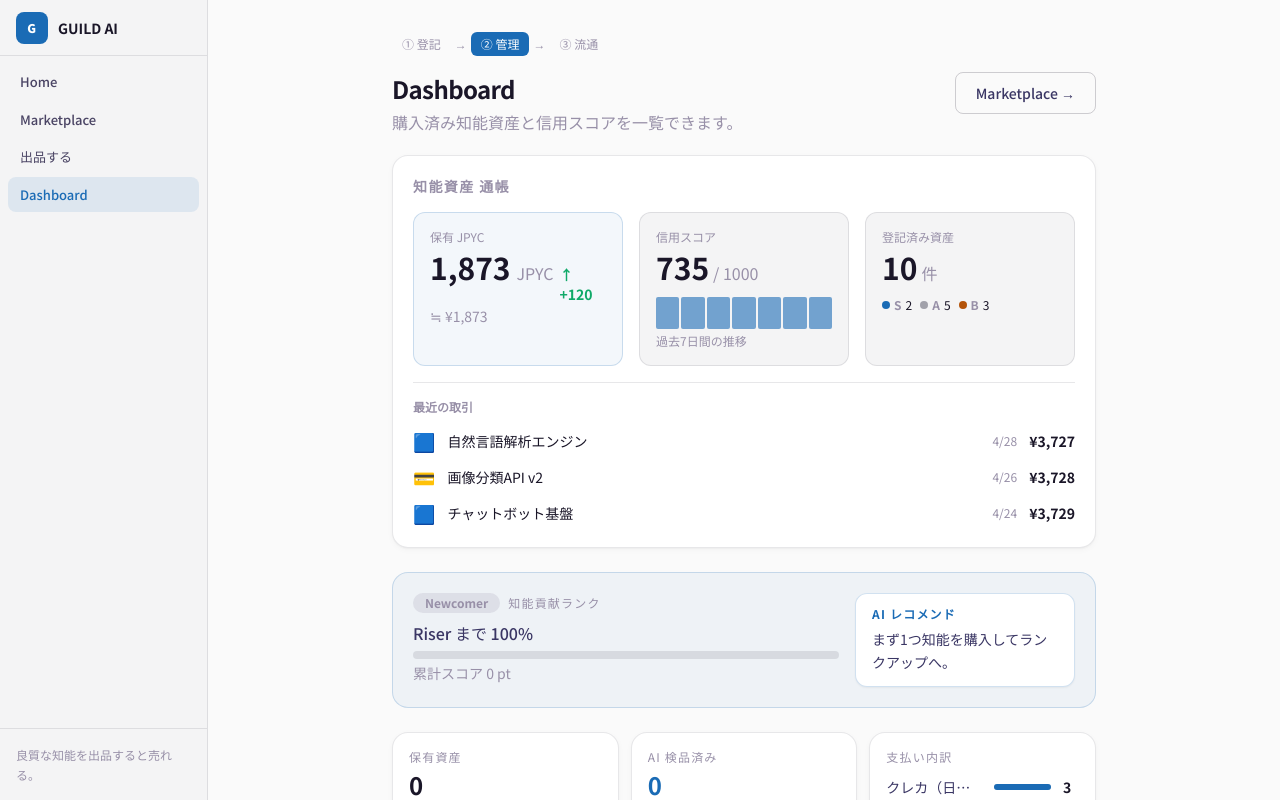
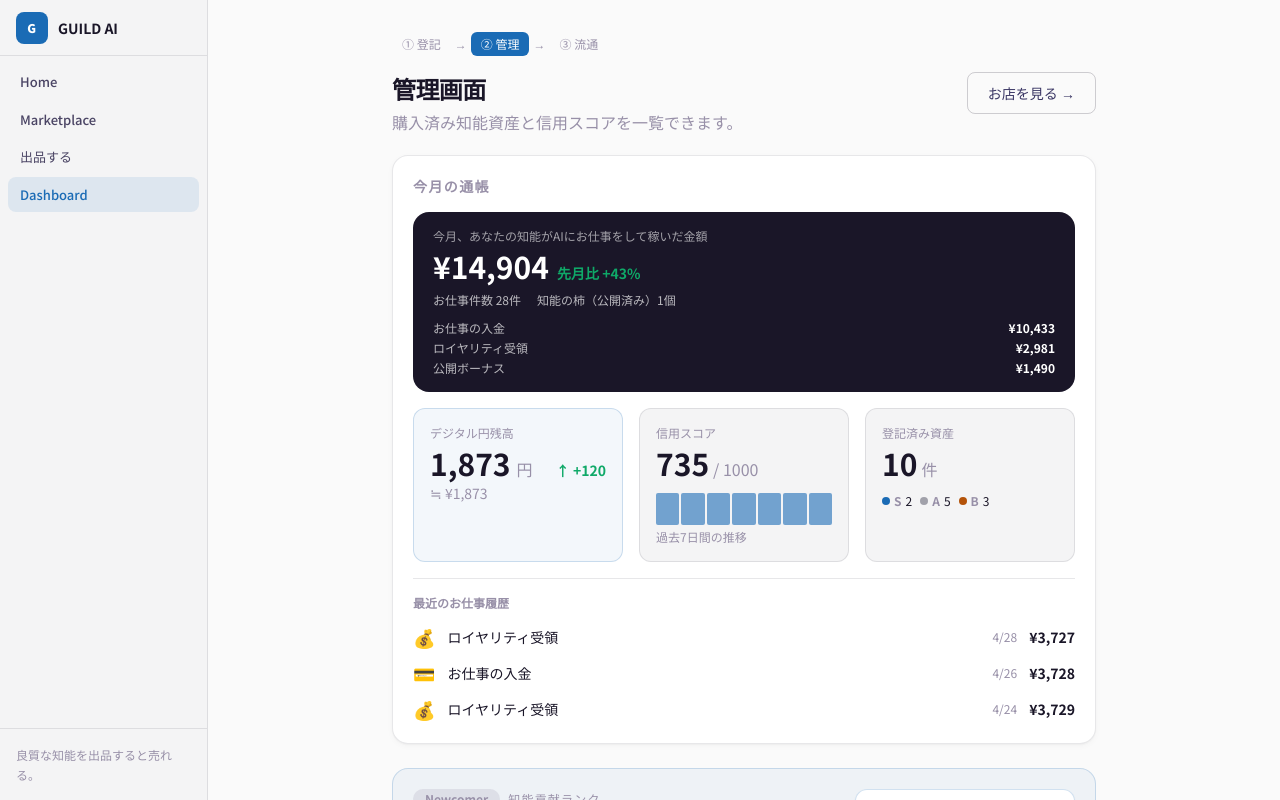
Before and after one commit to murata280/guild-ai, a Next.js app: page /dashboard in a window 1280 px wide. Built offline with nearby package versions, Linux system fonts and the light colour scheme.

Commit message:
feat(ux): dashboard passbook — 今月の通帳, monthly earnings, jargon-free copy

```diff
--- a/src/app/dashboard/page.tsx
+++ b/src/app/dashboard/page.tsx
@@ -6,7 +6,7 @@ import type { OwnershipRecord, Currency } from "@/types";
 import { computeContributionRank } from "@/lib/contribution-rank";
 import type { ContributionRank } from "@/lib/contribution-rank";
 import { getAssetHealth } from "@/lib/asset-health";
-import { getPassbookSnapshot } from "@/lib/passbook";
+import { getPassbookSnapshot, getMonthlyEarnings } from "@/lib/passbook";
 import { computeLeverage } from "@/lib/ses-leverage";
 import { StepIndicator } from "@/components/StepIndicator";
 
@@ -20,6 +20,10 @@ const RANK_STYLE: Record<ContributionRank, { bg: string; text: string }> = {
   Legendary:     { bg: "bg-kuroko",       text: "text-white" },
 };
 
+// ─── Currency display labels ────────────────────────────────────────────────────
+
+const CURRENCY_LABELS: Record<Currency, string> = { JPY: "日本円", JPYC: "デジタル円" };
+
 // ─── Mini stat bar ─────────────────────────────────────────────────────────────
 
 function StatBar({ value, color = "bg-kaki" }: { value: number; color?: string }) {
@@ -30,29 +34,57 @@ function StatBar({ value, color = "bg-kaki" }: { value: number; color?: string }
   );
 }
 
-// ─── 通帳カード ─────────────────────────────────────────────────────────────────
+// ─── 今月の通帳カード ─────────────────────────────────────────────────────────
 
 function PassbookCard({ owned }: { owned: OwnershipRecord[] }) {
   const snap = getPassbookSnapshot("demo-user");
+  const monthly = getMonthlyEarnings("demo-user");
   const assetCount = owned.length || snap.assetCount;
 
-  // Trust history mini-graph
   const maxTrust = Math.max(...snap.trustHistory, 1);
+  const TX_TYPE_LABELS: Record<string, string> = {
+    card: "お仕事の入金",
+    jpyc: "ロイヤリティ受領",
+  };
 
   return (
     <div className="mt-5 section-card p-5">
-      <h2 className="text-sm font-bold text-[#9890A8] uppercase tracking-widest mb-4">知能資産 通帳</h2>
+      <h2 className="text-sm font-bold text-[#9890A8] uppercase tracking-widest mb-4">今月の通帳</h2>
+
+      {/* Monthly earnings hero */}
+      <div className="rounded-2xl bg-kuroko px-5 py-4 mb-4">
+        <p className="text-xs text-white/60 mb-1">今月、あなたの知能がAIにお仕事をして稼いだ金額</p>
+        <div className="flex items-baseline gap-2">
+          <span className="text-3xl font-bold text-white tabular-nums">
+            ¥{monthly.jpy.toLocaleString("ja-JP")}
+          </span>
+          <span className="text-sm text-accent-green font-semibold">先月比 +{monthly.momGrowthPct}%</span>
+        </div>
+        <div className="flex gap-4 mt-2 text-xs text-white/70">
+          <span>お仕事件数 {monthly.aiJobs}件</span>
+          <span>知能の柿（公開済み）{monthly.assetCount}個</span>
+        </div>
+        {/* Breakdown */}
+        <div className="mt-3 space-y-1">
+          {monthly.breakdown.map(({ label, amount }) => (
+            <div key={label} className="flex justify-between text-xs">
+              <span className="text-white/70">{label}</span>
+              <span className="text-white font-semibold tabular-nums">¥{amount.toLocaleString("ja-JP")}</span>
+            </div>
+          ))}
+        </div>
+      </div>
 
       <div className="flex flex-col sm:flex-row gap-4">
 
-        {/* Left: JPYC balance */}
+        {/* Left: デジタル円 balance */}
         <div className="flex-1 rounded-xl bg-kaki/5 border border-kaki/20 px-4 py-4">
-          <p className="text-xs text-[#9890A8]">保有 JPYC</p>
+          <p className="text-xs text-[#9890A8]">デジタル円残高</p>
           <div className="flex items-baseline gap-1.5 mt-1">
             <span className="text-3xl font-bold text-kuroko tabular-nums">
               {snap.jpycBalance.toLocaleString("ja-JP")}
             </span>
-            <span className="text-base text-[#9890A8]">JPYC</span>
+            <span className="text-base text-[#9890A8]">円</span>
             <span className="ml-auto text-sm text-accent-green font-semibold">↑ +120</span>
           </div>
           <p className="text-sm text-[#9890A8] mt-0.5">≒ ¥{snap.jpycBalance.toLocaleString("ja-JP")}</p>
@@ -65,8 +97,7 @@ function PassbookCard({ owned }: { owned: OwnershipRecord[] }) {
             <span className="text-3xl font-bold text-kuroko tabular-nums">{snap.trustScore}</span>
             <span className="text-base text-[#9890A8]">/ 1000</span>
           </div>
-          {/* Mini bar chart — 7 days */}
-          <div className="flex items-end gap-0.5 mt-3 h-8" aria-label="過去7日間のTrust Score推移">
+          <div className="flex items-end gap-0.5 mt-3 h-8" aria-label="過去7日間の信用スコア推移">
             {snap.trustHistory.map((val, i) => (
               <div
                 key={i}
@@ -87,7 +118,6 @@ function PassbookCard({ owned }: { owned: OwnershipRecord[] }) {
             <span className="text-base text-[#9890A8]">件</span>
           </div>
           <div className="flex items-center gap-2 mt-3">
-            {/* S/A/B rank dots */}
             {([
               { label: "S", color: "bg-kaki", count: snap.rankBreakdown.S },
               { label: "A", color: "bg-zinc-400", count: snap.rankBreakdown.A },
@@ -105,12 +135,12 @@ function PassbookCard({ owned }: { owned: OwnershipRecord[] }) {
 
       {/* Recent transactions */}
       <div className="mt-4 pt-4 border-t border-kuroko/10">
-        <p className="text-xs font-semibold text-[#9890A8] mb-3">最近の取引</p>
+        <p className="text-xs font-semibold text-[#9890A8] mb-3">最近のお仕事履歴</p>
         <ul className="space-y-2">
           {snap.recentTransactions.map((tx) => (
             <li key={tx.id} className="flex items-center gap-3 text-sm">
-              <span className="text-lg" aria-hidden>{tx.type === "card" ? "💳" : "🟦"}</span>
-              <span className="flex-1 text-kuroko truncate">{tx.assetTitle}</span>
+              <span className="text-lg" aria-hidden>{tx.type === "card" ? "💳" : "💰"}</span>
+              <span className="flex-1 text-kuroko truncate">{TX_TYPE_LABELS[tx.type] ?? tx.assetTitle}</span>
               <span className="text-[#9890A8] text-xs tabular-nums shrink-0">
                 {new Date(tx.at).toLocaleDateString("ja-JP", { month: "numeric", day: "numeric" })}
               </span>
@@ -158,7 +188,6 @@ function SesLeverageChart() {
         <span className="text-base text-accent-green font-semibold">レバレッジ</span>
       </div>
 
-      {/* Stacked bar chart */}
       <div className="space-y-3">
         {segments.map(({ label, value, color }) => {
           const pct = Math.round((value / total) * 100);
@@ -233,21 +262,21 @@ function GamificationHeader({ owned }: { owned: OwnershipRecord[] }) {
   );
 }
 
-// ─── 1-Click Deploy checklist ─────────────────────────────────────────────────
+// ─── ワンタップで公開 checklist ───────────────────────────────────────────────
 
-const DEPLOY_CHECKS = ["環境変数の確認…", "Vercel プロジェクト設定を生成…", "デプロイ URL を準備中…"];
+const PUBLISH_CHECKS = ["公開の設定を確認中…", "接続情報を生成中…", "公開URLを準備中…"];
 
-function DeployChecklist() {
+function PublishChecklist() {
   const [step, setStep] = useState(0);
   useEffect(() => {
-    if (step < DEPLOY_CHECKS.length) {
+    if (step < PUBLISH_CHECKS.length) {
       const t = setTimeout(() => setStep((s) => s + 1), 150);
       return () => clearTimeout(t);
     }
   }, [step]);
   return (
     <div className="absolute inset-0 z-10 rounded-2xl bg-white/95 flex flex-col items-center justify-center gap-1 text-sm text-[#3A3664]">
-      {DEPLOY_CHECKS.slice(0, step + 1).map((msg) => (
+      {PUBLISH_CHECKS.slice(0, step + 1).map((msg) => (
         <p key={msg} className="flex items-center gap-1.5">
           <span className="text-accent-green">✓</span> {msg}
         </p>
@@ -260,23 +289,23 @@ function DeployChecklist() {
 
 function AssetCard({ record }: { record: OwnershipRecord }) {
   const health = getAssetHealth(record.assetId);
-  const [deploying, setDeploying] = useState(false);
+  const [publishing, setPublishing] = useState(false);
 
-  const handleDeploy = useCallback(() => {
-    setDeploying(true);
+  const handlePublish = useCallback(() => {
+    setPublishing(true);
     setTimeout(() => {
-      setDeploying(false);
+      setPublishing(false);
       window.open(record.deployUrl, "_blank");
     }, 500);
   }, [record.deployUrl]);
 
   return (
     <li className="relative section-card p-5 hover:shadow-card-hover transition-shadow">
-      {deploying && <DeployChecklist />}
+      {publishing && <PublishChecklist />}
 
       <div className="flex items-center gap-2 mb-3">
         <span className="inline-flex items-center gap-1 rounded-full border border-kaki/30 bg-kaki/10 px-2.5 py-0.5 text-xs font-semibold text-kaki">
-          AI Verified
+          AI鑑定済み
         </span>
         <span className="relative flex h-2 w-2 flex-shrink-0">
           <span className="animate-ping absolute inline-flex h-full w-full rounded-full bg-accent-green opacity-75" />
@@ -293,11 +322,11 @@ function AssetCard({ record }: { record: OwnershipRecord }) {
         </div>
         <button
           type="button"
-          onClick={handleDeploy}
-          aria-label={`${record.assetTitle}をデプロイ`}
+          onClick={handlePublish}
+          aria-label={`${record.assetTitle}をお店に並べる`}
           className="btn-primary shrink-0 text-sm !px-3 !py-3"
         >
-          ⚡ 1-Click Deploy
+          ⚡ ワンタップで公開
         </button>
       </div>
 
@@ -338,7 +367,6 @@ function AssetCard({ record }: { record: OwnershipRecord }) {
 
 function PayoutPreferencePanel() {
   const [currency, setCurrency] = useState<Currency>("JPY");
-  const [wallet, setWallet] = useState("");
   const [saved, setSaved] = useState(false);
 
   const handleSave = () => {
@@ -348,26 +376,21 @@ function PayoutPreferencePanel() {
 
   return (
     <div className="mt-5 section-card p-5">
-      <h2 className="text-base font-semibold text-kuroko">報酬の受け取り通貨</h2>
-      <p className="mt-0.5 text-sm text-[#9890A8]">出品資産が売れたときの振込先通貨</p>
+      <h2 className="text-base font-semibold text-kuroko">売上の受け取り方</h2>
+      <p className="mt-0.5 text-sm text-[#9890A8]">出品資産が売れたときの振込先</p>
       <div className="mt-3 flex gap-4">
         {(["JPY", "JPYC"] as Currency[]).map((c) => (
           <label key={c} className="flex items-center gap-2 cursor-pointer">
             <input type="radio" name="payoutCurrency" value={c} checked={currency === c}
               onChange={() => { setCurrency(c); setSaved(false); }} className="accent-kaki"
-              aria-label={`${c}で受け取る`} />
-            <span className="text-base font-medium text-kuroko">{c}</span>
+              aria-label={`${CURRENCY_LABELS[c]}で受け取る`} />
+            <span className="text-base font-medium text-kuroko">{CURRENCY_LABELS[c]}</span>
             {c === "JPYC" && (
               <span className="text-xs text-accent-green bg-accent-green/10 rounded-full px-2 py-0.5">安心の電子マネー</span>
             )}
           </label>
         ))}
       </div>
-      {currency === "JPYC" && (
-        <input type="text" value={wallet} onChange={(e) => setWallet(e.target.value)}
-          placeholder="受け取りアドレス（任意）" aria-label="JPYC受け取りアドレス"
-          className="mt-3 w-full rounded-lg border border-kuroko/20 bg-white px-3 py-2.5 text-base font-mono text-kuroko placeholder-[#9890A8] focus:border-kaki focus:outline-none" />
-      )}
       <button type="button" onClick={handleSave} className="mt-3 btn-secondary !py-1.5 !text-sm">
         {saved ? "✓ 保存しました" : "保存する"}
       </button>
@@ -380,7 +403,7 @@ function PayoutPreferencePanel() {
 function PaymentStats() {
   const data = [
     { label: "クレカ（日本円）", count: 3, color: "bg-kaki" },
-    { label: "JPYC残高",        count: 1, color: "bg-accent-green" },
+    { label: "デジタル円残高",   count: 1, color: "bg-accent-green" },
     { label: "銀行振込",        count: 1, color: "bg-[#9890A8]" },
   ];
   const max = Math.max(...data.map((d) => d.count));
@@ -426,13 +449,13 @@ export default function DashboardPage() {
 
       <div className="mt-4 flex items-baseline justify-between gap-4">
         <div>
-          <h1 className="text-2xl font-bold tracking-tight text-kuroko leading-snug">Dashboard</h1>
+          <h1 className="text-2xl font-bold tracking-tight text-kuroko leading-snug">管理画面</h1>
           <p className="mt-1 text-base text-[#9890A8] leading-relaxed">
             購入済み知能資産と信用スコアを一覧できます。
           </p>
         </div>
-        <Link href="/marketplace" className="btn-secondary shrink-0" aria-label="Marketplaceへ">
-          Marketplace →
+        <Link href="/marketplace" className="btn-secondary shrink-0" aria-label="お店を見る">
+          お店を見る →
         </Link>
       </div>
 
@@ -442,7 +465,7 @@ export default function DashboardPage() {
         </div>
       ) : (
         <>
-          {/* 通帳カード — always shown */}
+          {/* 今月の通帳 — always shown */}
           <PassbookCard owned={owned} />
 
           {/* Gamification header */}
@@ -455,7 +478,7 @@ export default function DashboardPage() {
               <p className="mt-1 text-2xl font-bold text-kuroko tabular-nums">{owned.length}</p>
             </div>
             <div className="section-card p-4">
-              <p className="text-xs uppercase tracking-widest text-[#9890A8]">AI 検品済み</p>
+              <p className="text-xs uppercase tracking-widest text-[#9890A8]">AI鑑定済み</p>
               <p className="mt-1 text-2xl font-bold text-kaki tabular-nums">{owned.length}</p>
             </div>
             <PaymentStats />
@@ -487,8 +510,8 @@ export default function DashboardPage() {
             <div className="mt-8 section-card p-8 text-center">
               <p className="text-base text-[#9890A8]">まだ保有資産がありません。</p>
               <p className="mt-1 text-sm text-[#9890A8]">良質な知能資産を購入すると、ここに表示されます。</p>
-              <Link href="/marketplace" className="btn-primary mt-5" aria-label="Marketplaceで資産を探す">
-                Marketplace を見る →
+              <Link href="/marketplace" className="btn-primary mt-5" aria-label="お店で資産を探す">
+                お店を見る →
               </Link>
             </div>
           ) : (
```
